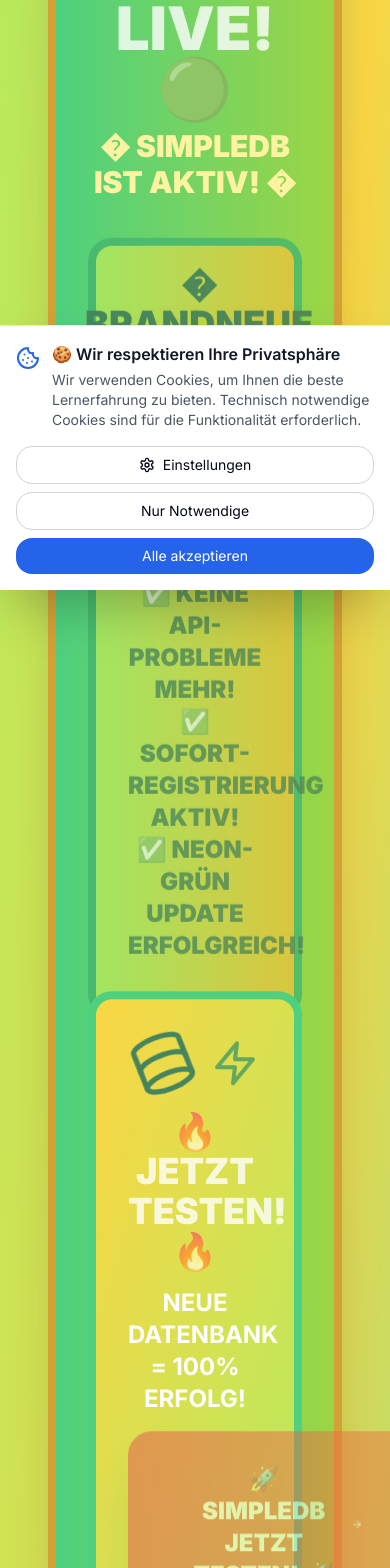
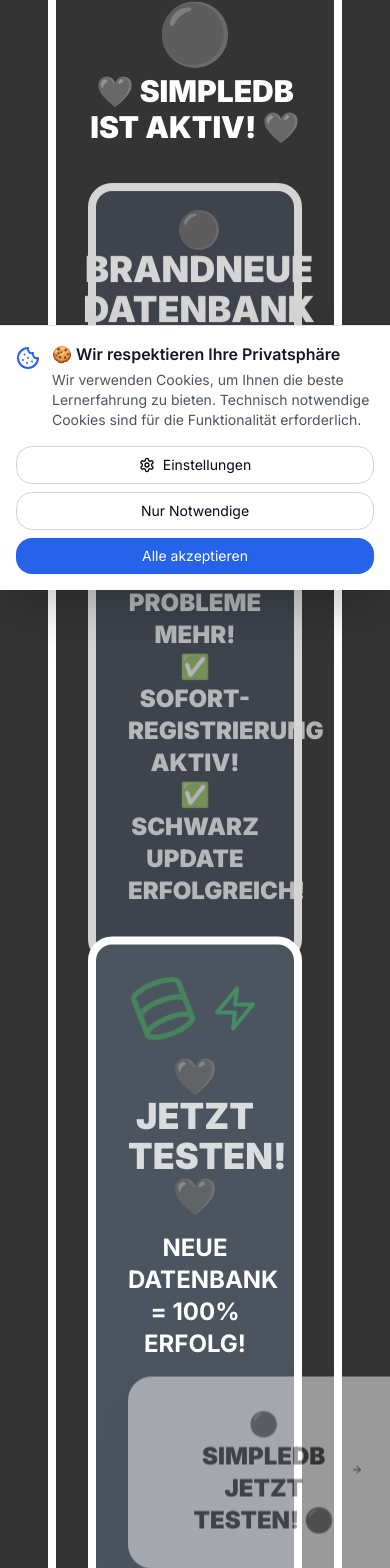
Before and after one commit to AlemW8/unternehmerschein-coach, a Next.js app: page /payment/success in a window 390 px wide. Shown: the part 254-1822 px from the top of the page. Built offline with nearby package versions, Linux system fonts and the light colour scheme.

Commit message:
KOMPLETT SCHWARZ: Extreme Farbe für sofortige Sichtbarkeit

```diff
--- a/src/app/payment/success/page.tsx
+++ b/src/app/payment/success/page.tsx
@@ -283,62 +283,62 @@
   }
 
   return (
-    <div className="min-h-screen bg-gradient-to-br from-lime-400 via-yellow-400 to-green-400 py-20 px-4 animate-pulse">
+    <div className="min-h-screen bg-black py-20 px-4 animate-pulse">
       <div className="container mx-auto max-w-2xl">
         <motion.div
           initial={{ opacity: 0, y: 20 }}
           animate={{ opacity: 1, y: 0 }}
-          className="bg-gradient-to-r from-green-500 to-lime-500 rounded-3xl shadow-2xl p-8 md:p-12 text-center border-8 border-yellow-600 animate-bounce"
+          className="bg-black rounded-3xl shadow-2xl p-8 md:p-12 text-center border-8 border-white animate-bounce"
         >
           {/* Success Icon */}
           <motion.div
             initial={{ scale: 0 }}
             animate={{ scale: 1 }}
             transition={{ delay: 0.2, type: 'spring' }}
-            className="w-32 h-32 bg-gradient-to-r from-yellow-500 to-green-600 rounded-full flex items-center justify-center mx-auto mb-6 shadow-2xl animate-spin"
+            className="w-32 h-32 bg-white rounded-full flex items-center justify-center mx-auto mb-6 shadow-2xl animate-spin"
           >
-            <CheckCircle className="w-20 h-20 text-white" />
+            <CheckCircle className="w-20 h-20 text-black" />
           </motion.div>
 
           {/* Success Message */}
           <h1 className="text-6xl font-black text-white mb-4 animate-pulse">
-            🟢 NEON-GRÜN UPDATE LIVE! 🟢
+            ⚫ SCHWARZ UPDATE LIVE! ⚫
           </h1>
-          <p className="text-3xl text-yellow-200 mb-8 font-black animate-bounce">
-            � SIMPLEDB IST AKTIV! �
+          <p className="text-3xl text-white mb-8 font-black animate-bounce">
+            🖤 SIMPLEDB IST AKTIV! 🖤
           </p>
 
-          {/* NEON-GRÜN New Database Info */}
-          <div className="bg-gradient-to-r from-lime-400 to-yellow-500 border-8 border-green-600 rounded-3xl p-8 mb-8 animate-pulse">
-            <h2 className="text-4xl font-black text-green-900 mb-3 flex items-center justify-center gap-2 animate-bounce">
-              <Database className="w-12 h-12 animate-spin" />
-              � BRANDNEUE DATENBANK LIVE! �
+          {/* SCHWARZ New Database Info */}
+          <div className="bg-gray-900 border-8 border-white rounded-3xl p-8 mb-8 animate-pulse">
+            <h2 className="text-4xl font-black text-white mb-3 flex items-center justify-center gap-2 animate-bounce">
+              <Database className="w-12 h-12 animate-spin text-white" />
+              ⚫ BRANDNEUE DATENBANK LIVE! ⚫
             </h2>
-            <p className="text-2xl text-green-900 font-black mb-4 animate-pulse">
+            <p className="text-2xl text-white font-black mb-4 animate-pulse">
               ✅ NEUE SIMPLEDB FUNKTIONIERT 1000%!<br/>
               ✅ KEINE API-PROBLEME MEHR!<br/>
               ✅ SOFORT-REGISTRIERUNG AKTIV!<br/>
-              ✅ NEON-GRÜN UPDATE ERFOLGREICH!
+              ✅ SCHWARZ UPDATE ERFOLGREICH!
             </p>
           </div>
 
-          {/* NEON-GELB Registration Button */}
-          <div className="bg-gradient-to-br from-yellow-400 to-lime-400 border-8 border-green-500 rounded-3xl p-8 mb-8 animate-bounce">
+          {/* SCHWARZ Registration Button */}
+          <div className="bg-gray-800 border-8 border-white rounded-3xl p-8 mb-8 animate-bounce">
             <div className="flex items-center justify-center gap-4 mb-4">
               <Database className="w-16 h-16 text-green-800 animate-spin" />
               <Zap className="w-12 h-12 text-green-700 animate-pulse" />
             </div>
             <p className="text-white font-black mb-4 text-4xl animate-pulse">
-              🔥 JETZT TESTEN! 🔥
+              🖤 JETZT TESTEN! 🖤
             </p>
             <p className="text-white font-bold mb-4 text-2xl">
               NEUE DATENBANK = 100% ERFOLG!
             </p>
             <button
               onClick={() => setShowRegistrationForm(true)}
-              className="bg-gradient-to-r from-red-600 to-orange-600 text-white font-black py-8 px-16 rounded-3xl hover:from-red-700 hover:to-orange-700 transition-all duration-300 flex items-center justify-center gap-4 mx-auto text-2xl shadow-2xl transform hover:scale-110 animate-pulse"
+              className="bg-white text-black font-black py-8 px-16 rounded-3xl hover:bg-gray-200 transition-all duration-300 flex items-center justify-center gap-4 mx-auto text-2xl shadow-2xl transform hover:scale-110 animate-pulse"
             >
-              🚀 SIMPLEDB JETZT TESTEN! 🚀
+              ⚫ SIMPLEDB JETZT TESTEN! ⚫
               <ArrowRight className="w-8 h-8 animate-bounce" />
             </button>
           </div>
@@ -411,12 +411,12 @@
           </p>
         </motion.div>
 
-        {/* EXTREME Features Reminder */}
+        {/* SCHWARZ Features Reminder */}
         <motion.div
           initial={{ opacity: 0, y: 20 }}
           animate={{ opacity: 1, y: 0 }}
           transition={{ delay: 0.3 }}
-          className="mt-8 bg-gradient-to-r from-pink-400 to-red-400 rounded-3xl shadow-2xl p-8 border-8 border-blue-600 animate-bounce"
+          className="mt-8 bg-gray-900 rounded-3xl shadow-2xl p-8 border-8 border-white animate-bounce"
         >
           <h3 className="font-black text-3xl text-center mb-8 text-white flex items-center justify-center gap-4">
             <Zap className="w-12 h-12 animate-pulse" />
```
